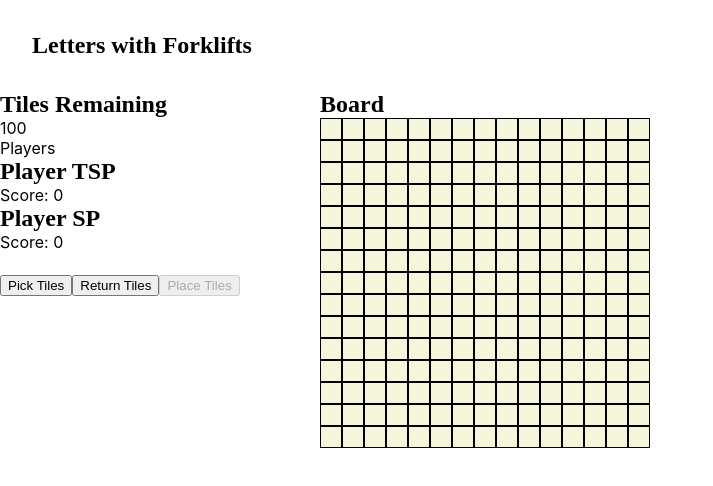
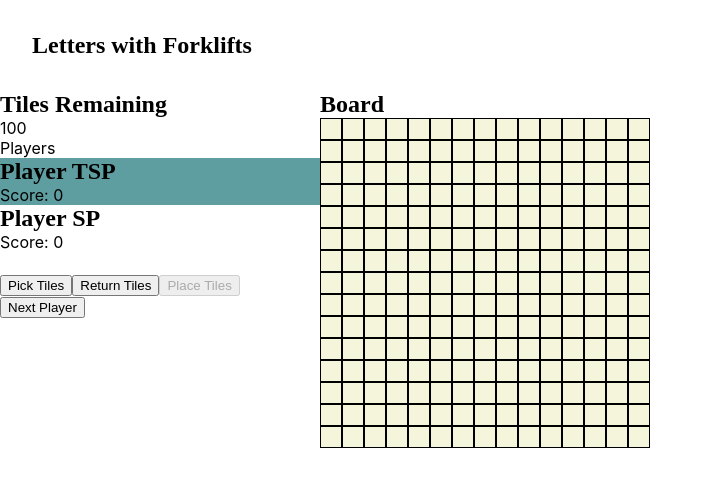
Before and after one commit to thjc/lwf, a React (Create React App) app: page / in a window 1280 px wide. Shown: the top 486 px of the page, without its empty margins (0-713 px from the left). Built offline with nearby package versions, Linux system fonts and the light colour scheme.

Commit message:
Two players

```diff
--- a/src/app/store.ts
+++ b/src/app/store.ts
@@ -26,7 +26,7 @@ function crossSliceReducer(state: StoreState, action:any) {
         pickedTiles.push(tileValue[0]);
       }
       newstate.bag.tiles = availableTiles;
-      newstate.players.players[action.payload.player].tiles.push(...pickedTiles)
+      newstate.players.players[state.players.currentPlayer].tiles.push(...pickedTiles)
 
       return newstate;
       // {
--- a/src/features/hand/Hand.tsx
+++ b/src/features/hand/Hand.tsx
@@ -10,6 +10,7 @@ import {
 
 import { useAppSelector, useAppDispatch } from '../../app/hooks';
 import {
+  nextPlayer,
   selectPlayers
 } from '../player/playersSlice';
 
@@ -34,7 +35,8 @@ import styles from './Hand.module.css';
 
 export function Hand() {
   const dispatch = useAppDispatch();
-  const player = useAppSelector(selectPlayers)[0];
+  const players = useAppSelector(selectPlayers);
+  const player = players.players[players.currentPlayer];
   const board = useAppSelector(selectBoard);
 
   return (
@@ -69,6 +71,13 @@ export function Hand() {
         >
           Place Tiles
         </button>
+        <button
+          className={styles.button}
+          aria-label="Next Player"
+          onClick={() => {dispatch(nextPlayer({}));}}
+        >
+          Next Player
+        </button>
 
 
           </Card>
--- a/src/features/player/Player.module.css
+++ b/src/features/player/Player.module.css
@@ -0,0 +1,3 @@
+.activePlayer {
+    background-color: cadetblue;
+}
--- a/src/features/player/Player.tsx
+++ b/src/features/player/Player.tsx
@@ -8,10 +8,13 @@ import {
 } from 'rebass'
 
 import { useAppSelector, useAppDispatch } from '../../app/hooks';
+import styles from './Player.module.css';
 
-export function Player(args : {player: PlayerState}) {
+
+export function Player(args : {player: PlayerState, active: boolean}) {
+  console.log("Player", args)
   return (
-    <Card>
+    <Card className={args.active ? styles.activePlayer : ""}>
       <Heading>Player {args.player.username}</Heading>
       Score: {args.player.score}
     </Card>
--- a/src/features/player/Players.tsx
+++ b/src/features/player/Players.tsx
@@ -15,7 +15,6 @@ import {
   PlayerState,
   selectPlayers
 } from './playersSlice';
-import styles from './Player.module.css';
 
 export function Players() {
   const dispatch = useAppDispatch();
@@ -24,7 +23,7 @@ export function Players() {
   return (
     <div>
       Players
-      {Array.from(players).map((x, n) => {return (<Player key={n} player={x as PlayerState}></Player>)})}
+      {Array.from(players.players).map((x, n) => {console.log(n, x, players.currentPlayer); return (<Player key={n} active={n === players.currentPlayer} player={x as PlayerState}></Player>)})}
     </div>
   );
 }
--- a/src/features/player/playersSlice.ts
+++ b/src/features/player/playersSlice.ts
@@ -42,6 +42,9 @@ export const playersSlice = createSlice({
     addTiles: (state, action) => {
       state.players[action.payload.player].tiles += action.payload.tiles
     },
+    nextPlayer: (state, action) => {
+      state.currentPlayer = (state.currentPlayer + 1) % state.players.length;
+    },
   },
   extraReducers: (builder) => {
     builder.addCase(placeWorkingTile, (state, action) => {
@@ -53,11 +56,11 @@ export const playersSlice = createSlice({
   }
 });
 
-export const { accumulateScore, addTiles } = playersSlice.actions;
+export const { accumulateScore, addTiles, nextPlayer} = playersSlice.actions;
 
 // The function below is called a selector and allows us to select a value from
 // the state. Selectors can also be defined inline where they're used instead of
 // in the slice file. For example: `useSelector((state: RootState) => state.counter.value)`
-export const selectPlayers = (state: RootState) => state.players.players;
+export const selectPlayers = (state: RootState) => state.players;
 
 export default playersSlice.reducer;
```
